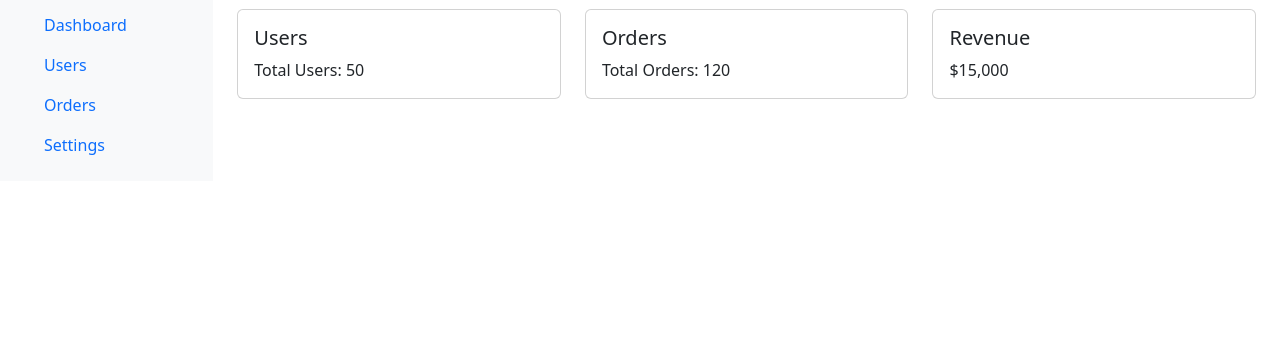
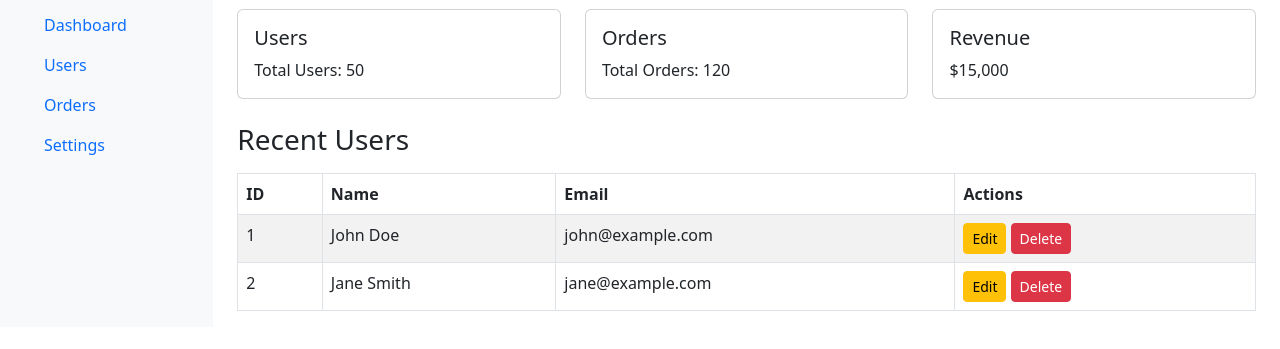
Before and after one commit to Terence-lr/Admin-user-project, a plain HTML site: page index.html in a window 1280 px wide. Shown: the part 77-426 px from the top of the page. Drawn offline with nearby package versions, Linux system fonts and the light colour scheme.

Commit message:
users table

```diff
--- a/index.html
+++ b/index.html
@@ -63,6 +63,41 @@
                         </div>
                     </div>
                 </div>
+                <!-- Users Table -->
+                <h3>Recent Users</h3>
+                <table class="table table-striped table-bordered mt-3">
+                    <thead>
+                        <tr>
+                            <th>ID</th>
+                            <th>Name</th>
+                            <th>Email</th>
+                            <th>Actions</th>
+                        </tr>
+                    </thead>
+                    <tbody>
+                        <tr>
+                            <td>1</td>
+                            <td>John Doe</td>
+                            <td>john@example.com</td>
+                            <td>
+                                <button class="btn btn-sm btn-warning">Edit</button>
+                                <button class="btn btn-sm btn-danger">Delete</button>
+                            </td>
+                        </tr>
+                        <tr>
+                            <td>2</td>
+                            <td>Jane Smith</td>
+                            <td>jane@example.com</td>
+                            <td>
+                                <button class="btn btn-sm btn-warning">Edit</button>
+                                <button class="btn btn-sm btn-danger">Delete</button>
+                            </td>
+                        </tr>
+                    </tbody>
+                </table>
+            </main>
+        </div>
+    </div>
 </body>
 
 </html>
```
